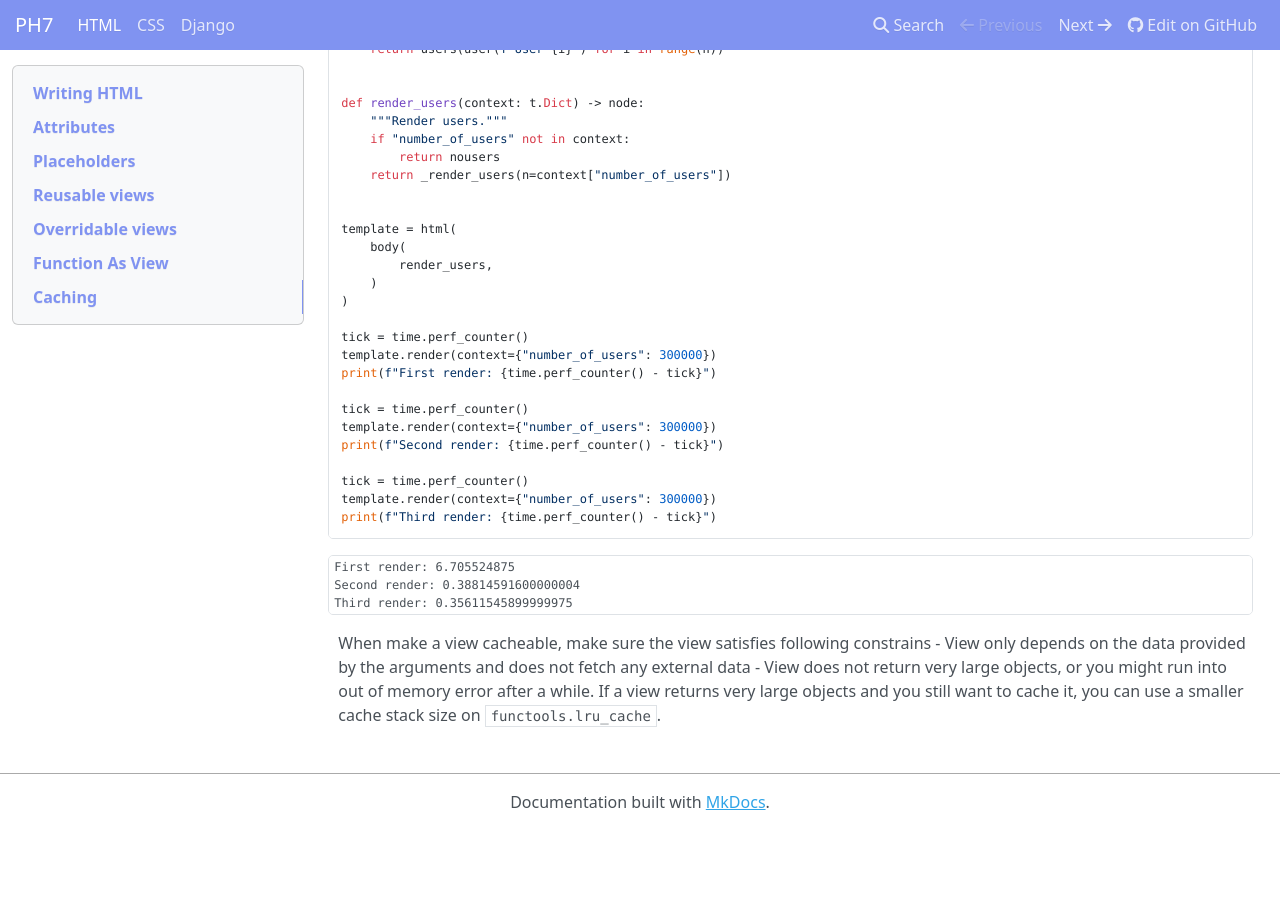
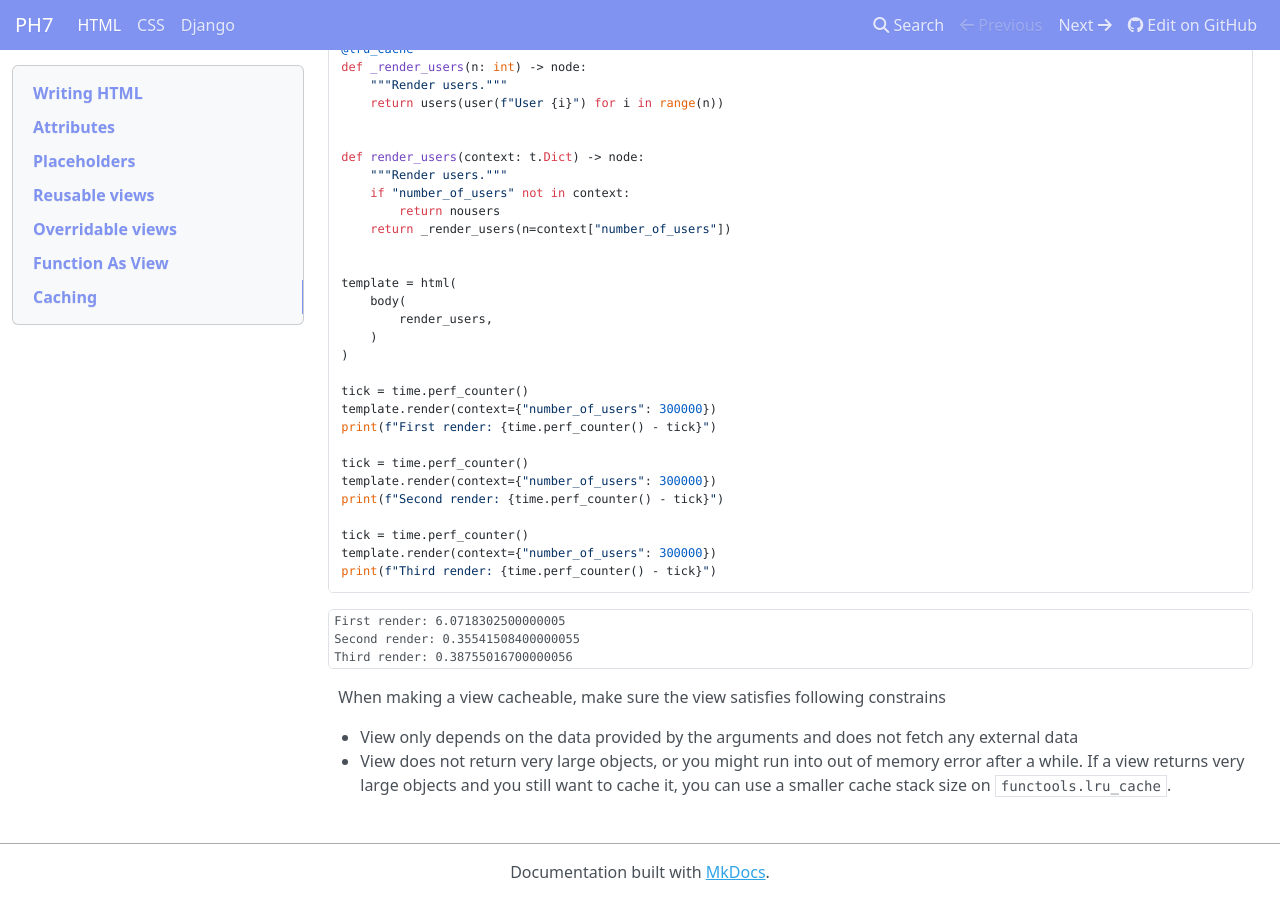
Before and after one commit to angrybayblade/ph7, an MkDocs documentation site: the page built from docs/html.md, in a window 1280 px wide and 900 px high, scrolled down 5888 px. Built offline with MkDocs 1.6.1, drawn with Linux system fonts in a browser that asks for light colours; nearby versions of some CDN libraries; before the commit the page ends 6718 px from its top, so only the background shows below that; some of the changed text lies outside the part shown.

Commit message:
docs: minor updates

````diff
--- a/docs/html.md
+++ b/docs/html.md
@@ -76,7 +76,7 @@
   <body>
     <div id="container" class="container">
       <div id="child" class="text bold teal">Example for different attributes</div>
-      <div onclick="sayHello">Clickable div</div>
+      <div onclick='sayHello()'>Clickable div</div>
     </div>
   </body>
 </html>
@@ -262,15 +262,16 @@
     )
 )
 
-print("With `number_of_users` parameter")
+print("<!-- With `number_of_users` parameter -->\n")
 print(template.render(context={"number_of_users": 5}), end="\n\n")
 
-print("Without `number_of_users` parameter")
+print("<!-- Without `number_of_users` parameter -->\n")
 print(template.render(context={}))
 ```
 
 ```html
-With `number_of_users` parameter <html>
+<!-- With `number_of_users` parameter -->
+<html>
   <body>
     <div class="user">
       <div class="user">User 0</div>
@@ -280,7 +281,9 @@
       <div class="user">User 4</div>
     </div>
   </body>
-</html> Without `number_of_users` parameter <html>
+</html>
+<!-- Without `number_of_users` parameter -->
+<html>
   <body>
     <div class="error">Error, Users not found</div>
   </body>
@@ -335,11 +338,14 @@
 ```
 
 ```stdout
-First render: 6.705524875
-Second render: 0.38814591600000004
-Third render: 0.35611545899999975
+First render: 6.0718302500000005
+Second render: 0.35541508400000055
+Third render: 0.38755016700000056
 ```
 <!-- end -->
-When make a view cacheable, make sure the view satisfies following constrains
-- View only depends on the data provided by the arguments and does not fetch any external data
-- View does not return very large objects, or you might run into out of memory error after a while. If a view returns very large objects and you still want to cache it, you can use a smaller cache stack size on `functools.lru_cache`.
+
+
+When making a view cacheable, make sure the view satisfies following constrains
+
+* View only depends on the data provided by the arguments and does not fetch any external data
+* View does not return very large objects, or you might run into out of memory error after a while. If a view returns very large objects and you still want to cache it, you can use a smaller cache stack size on `functools.lru_cache`.
````
Also changed, not shown: docs/css.md (+18 -8 lines), docs/django.md (+0 -1 lines), docs/index.md (+5 -117 lines).
